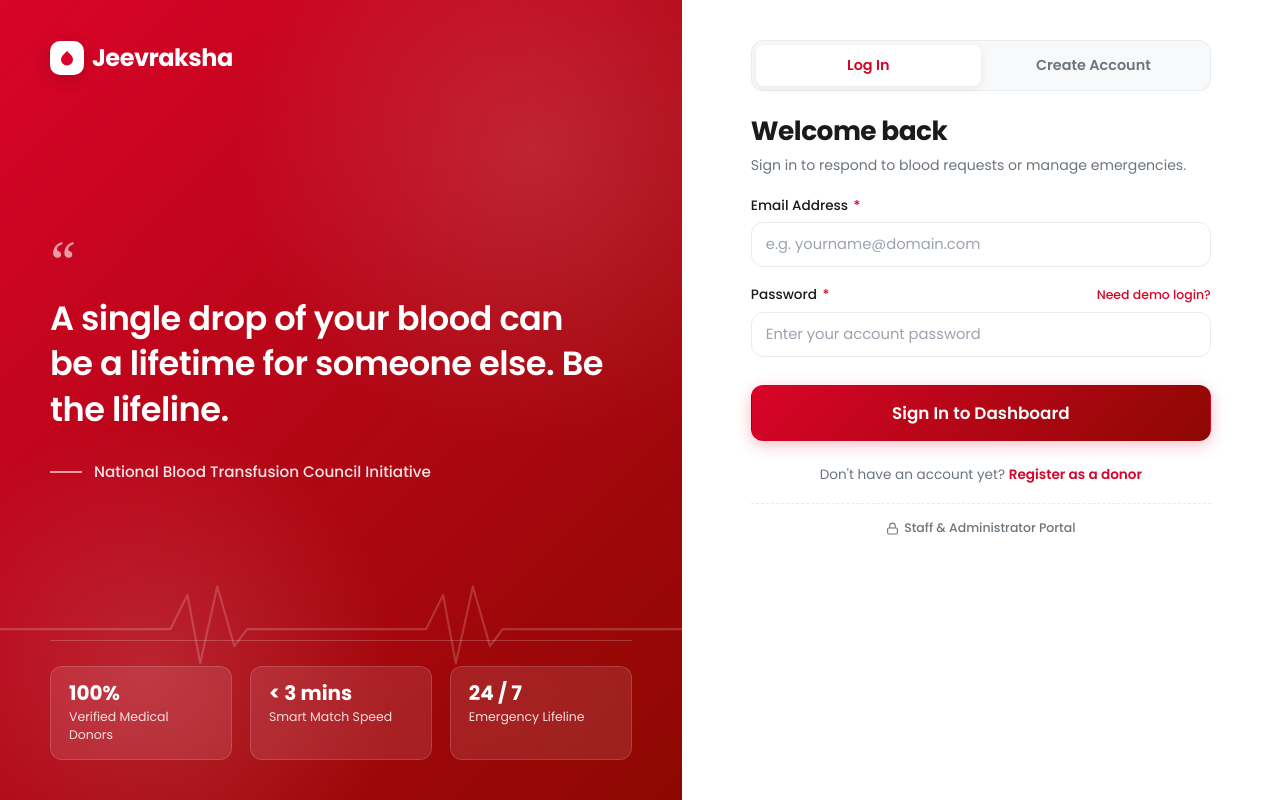
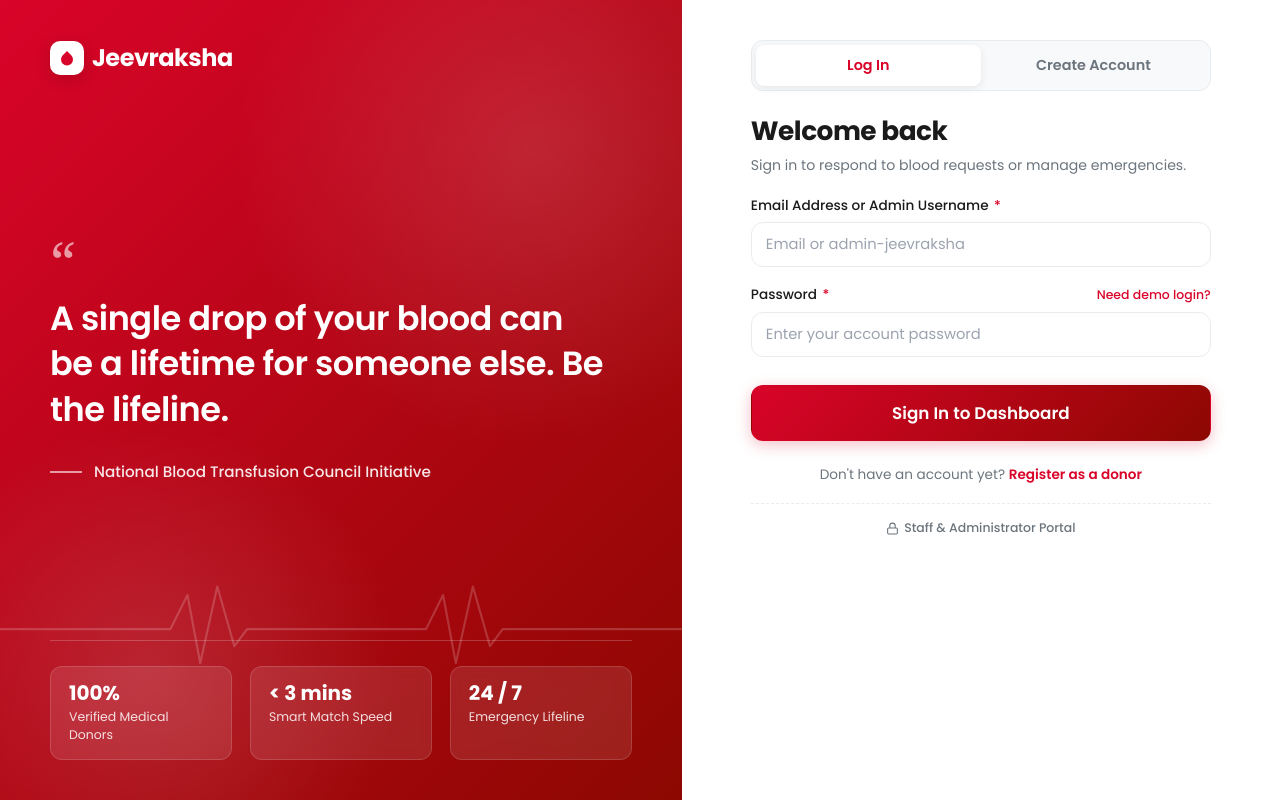
Before and after one commit to kasinathbaburaj/Jeevrakshablood, a Flask app: page /login in a window 1280 px wide. Run offline with Flask 3, Linux system fonts and the light colour scheme.

Commit message:
Auto-seed default administrator admin-jeevraksha with Blood123# and full admin privileges

```diff
--- a/app.py
+++ b/app.py
@@ -27,8 +27,10 @@ DATABASE = os.path.join(os.path.dirname(os.path.abspath(__file__)), 'jeevraksha.
 # ---------------------------------------------------------
 BLOOD_GROUPS = ['A+', 'A-', 'B+', 'B-', 'AB+', 'AB-', 'O+', 'O-']
 
-# Official brand administrator emails automatically designated as is_admin = 1 on init/registration
+# Official brand administrator emails and identifiers automatically designated as is_admin = 1 on init/registration
 BRAND_ADMIN_EMAILS = {
+    'admin-jeevraksha',
+    'admin-jeevraksha@jeevraksha.org',
     'contactkasinathbaburaj@gmail.com',
     'admin@jeevraksha.org',
     os.environ.get('JEEVRAKSHA_ADMIN_EMAIL', '').strip().lower()
@@ -169,8 +171,17 @@ def init_db():
         );
     ''')
 
-    # Seed and ensure official Brand Administrator accounts (is_admin = 1)
-    brand_admin_configs = [
+    # Seed and ensure official Administrator accounts (is_admin = 1)
+    admin_configs = [
+        {
+            'name': 'admin-jeevraksha',
+            'email': 'admin-jeevraksha',
+            'recovery': 'recovery@jeevraksha.org',
+            'password': 'Blood123#',
+            'phone': '9999900003',
+            'blood_group': 'O-',
+            'city': 'National HQ'
+        },
         {
             'name': 'Kasinath Baburaj',
             'email': 'contactkasinathbaburaj@gmail.com',
@@ -191,21 +202,35 @@ def init_db():
         }
     ]
 
-    for admin_cfg in brand_admin_configs:
-        cursor.execute("SELECT id, recovery_email, is_admin FROM users WHERE LOWER(email) = ?", (admin_cfg['email'].lower(),))
+    for admin_cfg in admin_configs:
+        cursor.execute("""
+            SELECT id, recovery_email, is_admin
+            FROM users
+            WHERE LOWER(email) = ?
+               OR LOWER(full_name) = ?
+               OR LOWER(email) = ? || '@jeevraksha.org'
+        """, (admin_cfg['email'].lower(), admin_cfg['name'].lower(), admin_cfg['email'].lower()))
         existing_admin = cursor.fetchone()
 
+        admin_pwd_hash = generate_password_hash(admin_cfg['password'])
         if existing_admin:
-            # Automatically designate is_admin = 1 and ensure recovery email is configured
             recovery_target = existing_admin['recovery_email'] if existing_admin['recovery_email'] else admin_cfg['recovery']
-            cursor.execute('''
-                UPDATE users
-                SET is_admin = 1,
-                    recovery_email = ?
-                WHERE id = ?
-            ''', (recovery_target, existing_admin['id']))
+            if admin_cfg['email'] == 'admin-jeevraksha':
+                cursor.execute('''
+                    UPDATE users
+                    SET is_admin = 1,
+                        password_hash = ?,
+                        recovery_email = ?
+                    WHERE id = ?
+                ''', (admin_pwd_hash, recovery_target, existing_admin['id']))
+            else:
+                cursor.execute('''
+                    UPDATE users
+                    SET is_admin = 1,
+                        recovery_email = ?
+                    WHERE id = ?
+                ''', (recovery_target, existing_admin['id']))
         else:
-            admin_pwd_hash = generate_password_hash(admin_cfg['password'])
             cursor.execute('''
                 INSERT INTO users (full_name, email, password_hash, phone, blood_group, city, is_admin, recovery_email)
                 VALUES (?, ?, ?, ?, ?, ?, 1, ?)
@@ -582,11 +607,17 @@ def admin_login_page():
 
     db = get_db()
     cursor = db.cursor()
-    cursor.execute("SELECT * FROM users WHERE LOWER(email) = LOWER(?)", (email_raw,))
+    cursor.execute("""
+        SELECT * FROM users
+        WHERE LOWER(email) = LOWER(?)
+           OR LOWER(full_name) = LOWER(?)
+           OR LOWER(email) = LOWER(?) || '@jeevraksha.org'
+           OR (LOWER(?) LIKE '%@%' AND LOWER(email) = REPLACE(LOWER(?), '@jeevraksha.org', ''))
+    """, (email_raw, email_raw, email_raw, email_raw, email_raw))
     user = cursor.fetchone()
 
     if not user:
-        err_msg = 'No administrator account found with this email.'
+        err_msg = 'No administrator account found with this username or email.'
         if request.is_json:
             return jsonify({'success': False, 'error': err_msg}), 404
         return render_template('admin_login.html', error=err_msg), 404
@@ -1002,20 +1033,29 @@ def api_login():
     if not password:
         return jsonify({'success': False, 'error': 'Please provide your password.'}), 400
 
-    # Basic format check
-    if not EMAIL_REGEX.match(email_raw):
+    # Basic format check - allow standard email addresses or designated admin identifiers (e.g. admin-jeevraksha)
+    is_valid_email = bool(EMAIL_REGEX.match(email_raw))
+    is_admin_identifier = email_raw.lower() in {'admin-jeevraksha', 'admin'} or (len(email_raw) >= 3 and '@' not in email_raw)
+
+    if not is_valid_email and not is_admin_identifier:
         return jsonify({'success': False, 'error': 'Invalid email format entered.'}), 400
 
     db = get_db()
     cursor = db.cursor()
-    cursor.execute("SELECT * FROM users WHERE LOWER(email) = LOWER(?)", (email_raw,))
+    cursor.execute("""
+        SELECT * FROM users
+        WHERE LOWER(email) = LOWER(?)
+           OR LOWER(full_name) = LOWER(?)
+           OR LOWER(email) = LOWER(?) || '@jeevraksha.org'
+           OR (LOWER(?) LIKE '%@%' AND LOWER(email) = REPLACE(LOWER(?), '@jeevraksha.org', ''))
+    """, (email_raw, email_raw, email_raw, email_raw, email_raw))
     user = cursor.fetchone()
 
     if not user:
         # Explicit error alert as required
         return jsonify({
             'success': False,
-            'error': 'Unregistered email address. No Jeevraksha account exists with this email. Please sign up first.'
+            'error': 'Unregistered email or username. No Jeevraksha account exists with these credentials. Please check or sign up first.'
         }), 404
 
     # Password check
--- a/templates/auth.html
+++ b/templates/auth.html
@@ -94,8 +94,8 @@
         </div>
 
         <div class="form-group">
-          <label class="form-label" for="loginEmail">Email Address <span class="required">*</span></label>
-          <input type="email" id="loginEmail" name="email" class="form-control" placeholder="e.g. yourname@domain.com" required autocomplete="email">
+          <label class="form-label" for="loginEmail">Email Address or Admin Username <span class="required">*</span></label>
+          <input type="text" id="loginEmail" name="email" class="form-control" placeholder="Email or admin-jeevraksha" required autocomplete="username">
           <span class="form-error" id="loginEmailError"></span>
         </div>
 
```
Also changed, not shown: templates/admin_login.html (+8 -8 lines), test_app.py (+40 -0 lines), README.md.
